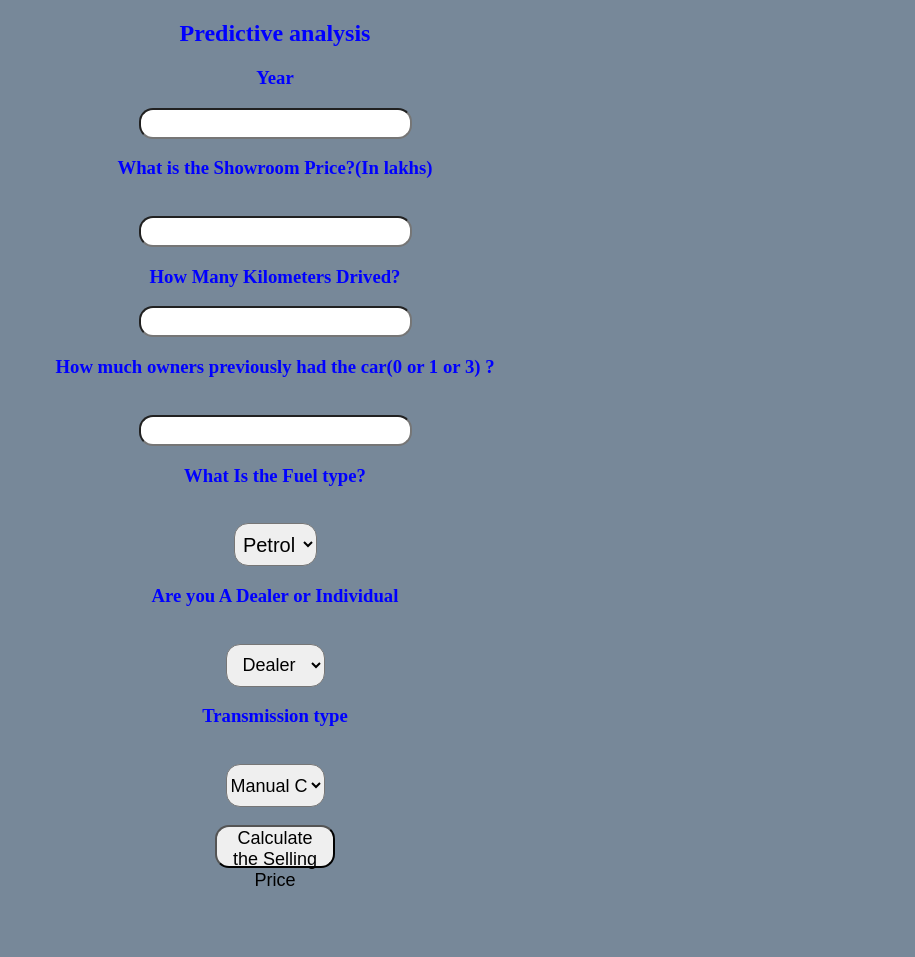
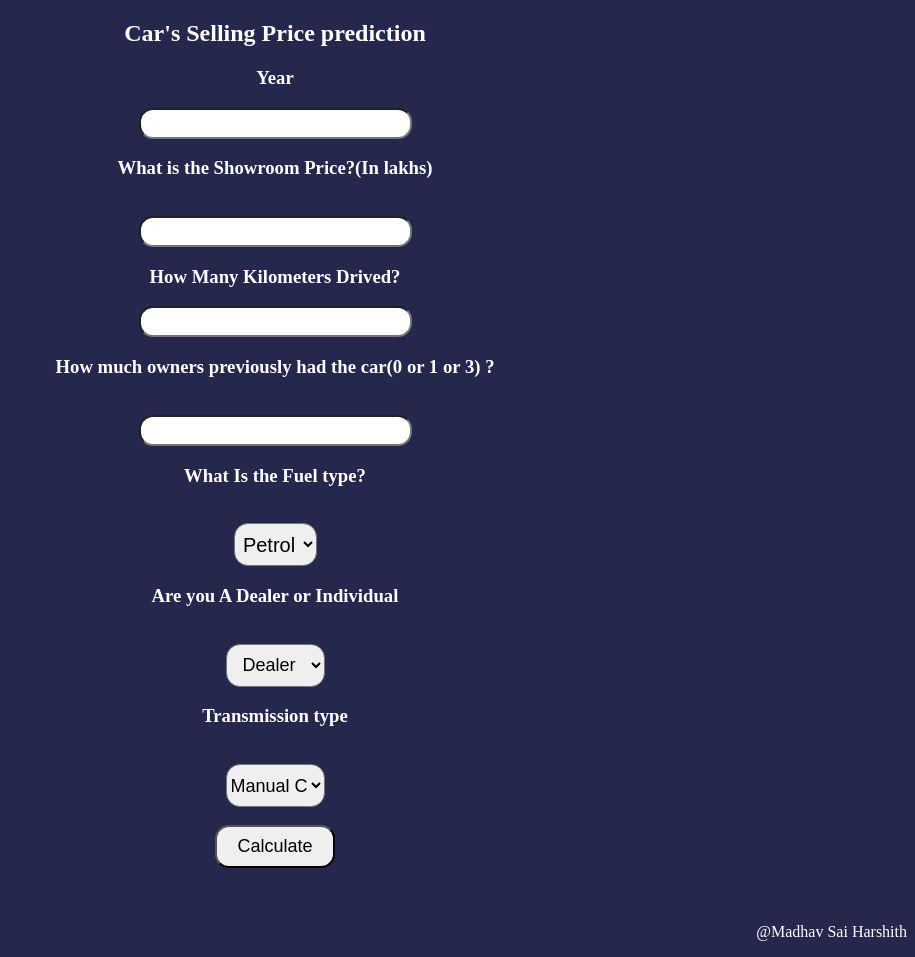
Before and after one commit to MadhavsaiHarshith/cars, a Flask app: page / in a window 1280 px wide. Shown: the whole page, without its empty margins (365-1280 px from the left). Run offline with Flask 2, Linux system fonts and the light colour scheme.

Commit message:
Update index.html

```diff
--- a/templates/index.html
+++ b/templates/index.html
@@ -9,9 +9,9 @@
 
 <body>
 
-    <div style="color:blue">
+    <div style="color:White">
         <form action="{{ url_for('predict')}}" method="post">
-            <h2>Predictive analysis</h2>
+            <h2>Car's Selling Price prediction</h2>
             <h3>Year</h3>
             <input id="first" name="Year" type="number ">
             <h3>What is the Showroom Price?(In lakhs)</h3><br><input id="second" name="Present_Price" required="required">
@@ -30,7 +30,7 @@
                 <option value="Mannual">Manual Car</option>
                 <option value="Automatic">Automatic Car</option>
             </select>
-            <br><br><button id="sub" type="submit ">Calculate the Selling Price</button>
+            <br><br><button id="sub" type="submit ">Calculate </button>
             <br>
 
 
@@ -48,8 +48,9 @@
 
     <style>
         body {
-            background-color: lightslategray;
+            background-color:#25274D;
             text-align: center;
+			text-color: white;
             padding: 0px;
         }
 
@@ -155,5 +156,8 @@
         }
     </style>
 </body>
+<footer>
+<p style="text-align:right;color:White">@Madhav Sai Harshith</p>
+</footer>
 
 </html>
```
